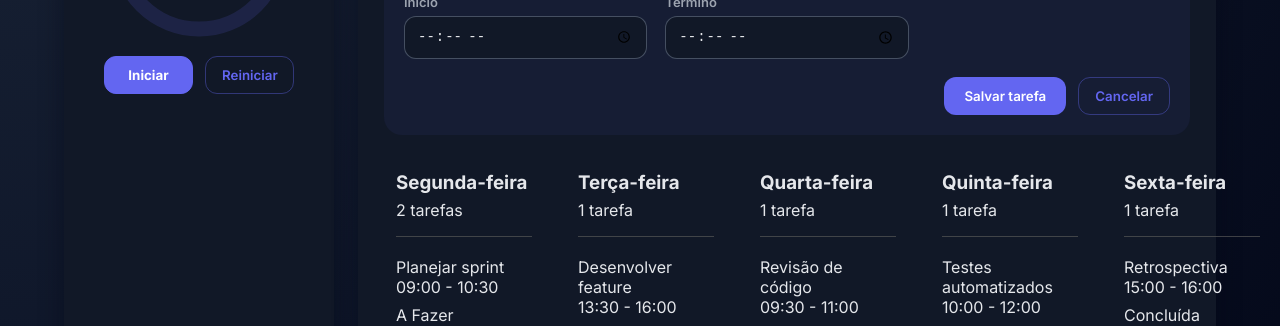
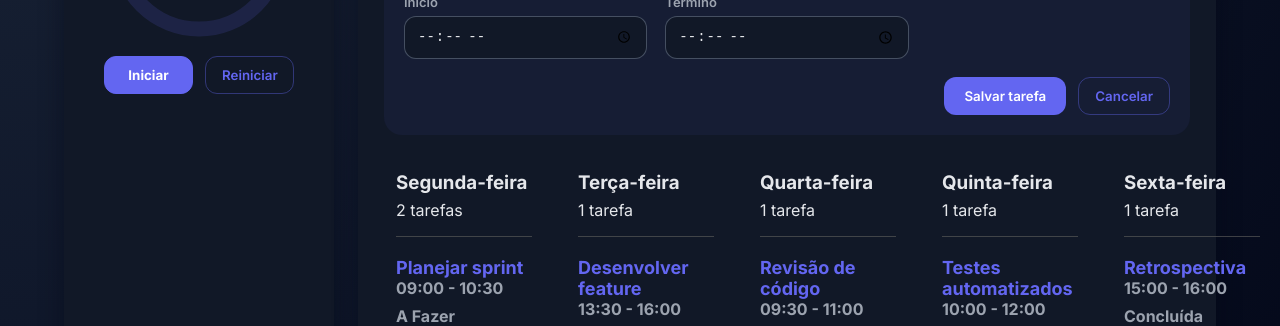
Before and after one commit to douglasmoreiracode/CodexProjects, a plain HTML site: page index.html in a window 1280 px wide. Shown: the part 599-925 px from the top of the page. Drawn offline with Linux system fonts and the light colour scheme.

Commit message:
Agenda: estilizar título e horário das tarefas (task-name/task-time)

```diff
--- a/styles.css
+++ b/styles.css
@@ -734,6 +734,20 @@ select:focus {
   padding: 10px 0;
 }
 
+/* Estilos para título e horário das tarefas */
+.task-item .task-name {
+  color: #6366f1;
+  font-size: 18px;
+  font-weight: 700;
+  margin: 0;
+}
+
+.task-item .task-time {
+  font-weight: 800;
+  margin: 0;
+  color: var(--muted);
+}
+
 /* Melhor aparência da barra de rolagem (opcional) */
 .agenda::-webkit-scrollbar { height: 10px; }
 .agenda::-webkit-scrollbar-track { background: transparent; }
```
